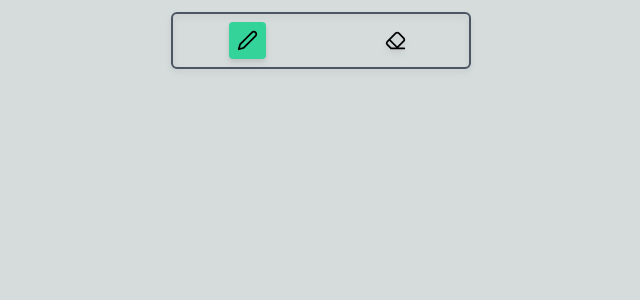
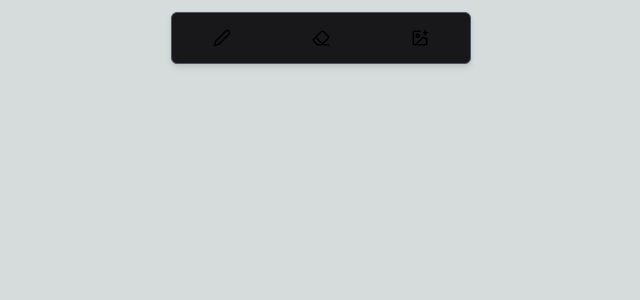
Before and after one commit to subrat611/NxDraw, a Next.js app: page / in a window 1280 px wide. Shown: the top 300 px of the page, without its empty margins (319-959 px from the left). Built offline with nearby package versions, Linux system fonts and the light colour scheme.

Commit message:
style: board top menu ui develop

```diff
--- a/src/atoms/Icons.jsx
+++ b/src/atoms/Icons.jsx
@@ -1,5 +1,5 @@
 export const PenIcon = (props) => {
-  const { w = 21, h = 21 } = props;
+  const { w = 18, h = 18 } = props;
   return (
     <svg
       width={w}
@@ -20,7 +20,7 @@ export const PenIcon = (props) => {
 };
 
 export const EraserIcon = (props) => {
-  const { w = 21, h = 21 } = props;
+  const { w = 18, h = 18 } = props;
   return (
     <svg
       width={w}
@@ -39,3 +39,27 @@ export const EraserIcon = (props) => {
     </svg>
   );
 };
+
+export const UploadImageIcon = (props) => {
+  const { w = 18, h = 18 } = props;
+  return (
+    <svg
+      width={w}
+      height={h}
+      viewBox="0 0 24 24"
+      xmlns="http://www.w3.org/2000/svg"
+    >
+      <g
+        fill="none"
+        stroke="currentColor"
+        strokeLinecap="round"
+        strokeLinejoin="round"
+        strokeWidth="2"
+      >
+        <path d="M21 12v7a2 2 0 0 1-2 2H5a2 2 0 0 1-2-2V5a2 2 0 0 1 2-2h7m4 2h6m-3-3v6" />
+        <circle cx="9" cy="9" r="2" />
+        <path d="m21 15l-3.086-3.086a2 2 0 0 0-2.828 0L6 21" />
+      </g>
+    </svg>
+  );
+};
--- a/src/organisms/BoardMenu/BoardMenu.jsx
+++ b/src/organisms/BoardMenu/BoardMenu.jsx
@@ -1,14 +1,37 @@
-import { EraserIcon, PenIcon } from "@/atoms/Icons";
+import { EraserIcon, PenIcon, UploadImageIcon } from "@/atoms/Icons";
+import { useState } from "react";
 
 const BoardMenu = () => {
+  const [selectedTool, setSelectedTool] = useState("");
+
   return (
-    <div className="drop-shadow-md bg-zinc-00 border-2 border-gray-600 rounded-md flex py-2 w-[90vw] max-w-[300px] justify-around items-center">
-      <div className="cursor-pointer bg-emerald-400 p-2 rounded">
+    <div className="drop-shadow-md bg-zinc-900 border border-gray-600 rounded-md flex py-2 w-[90vw] max-w-[300px] justify-around items-center">
+      <div
+        className={`cursor-pointer p-2 rounded ${
+          selectedTool === "pen" ? "bg-emerald-500" : "hover:bg-green-100/20"
+        }`}
+        onClick={() => setSelectedTool("pen")}
+      >
         <PenIcon />
       </div>
-      <span className="cursor-pointer p-2 rounded">
+      <div
+        className={`cursor-pointer p-2 rounded ${
+          selectedTool === "eraser" ? "bg-emerald-500" : "hover:bg-green-100/20"
+        }`}
+        onClick={() => setSelectedTool("eraser")}
+      >
         <EraserIcon />
-      </span>
+      </div>
+      <div
+        className={`cursor-pointer p-2 rounded ${
+          selectedTool === "uploadimage"
+            ? "bg-emerald-500"
+            : "hover:bg-green-100/20"
+        }`}
+        onClick={() => setSelectedTool("uploadimage")}
+      >
+        <UploadImageIcon />
+      </div>
     </div>
   );
 };
```
